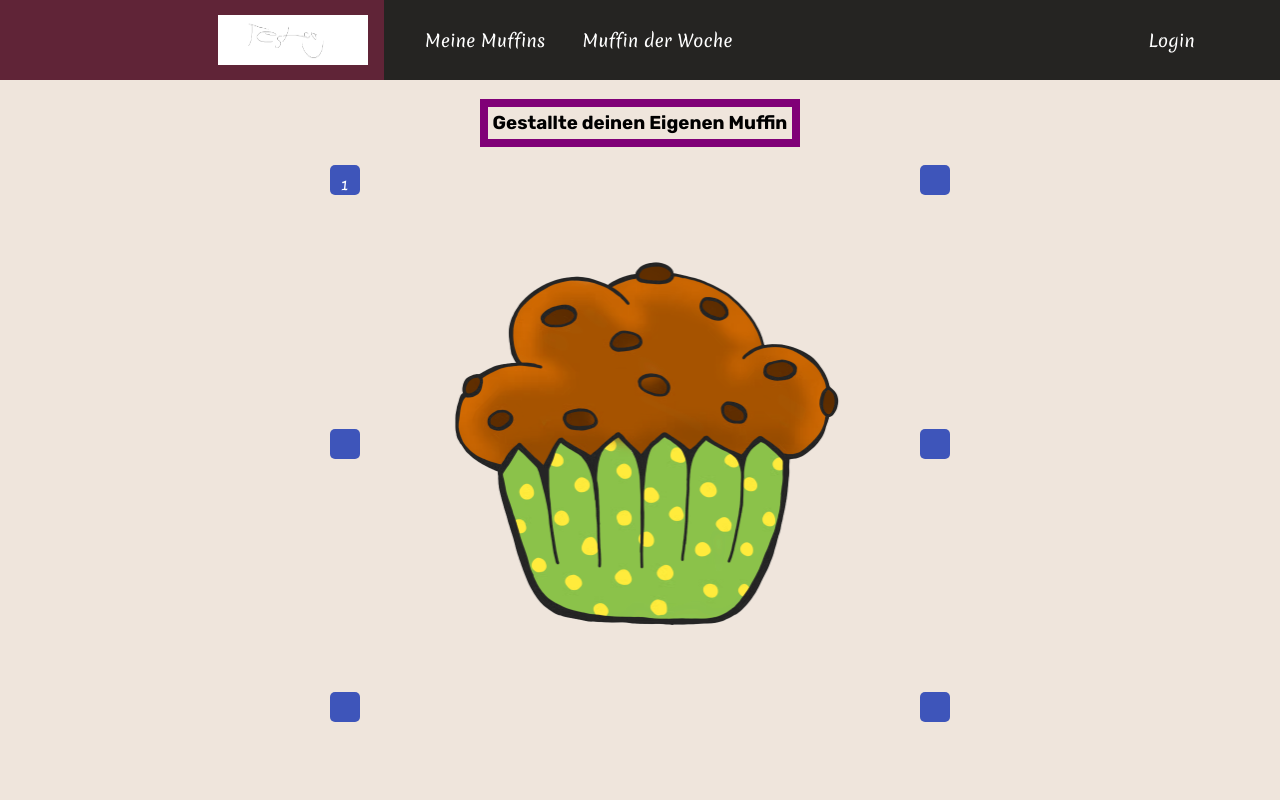
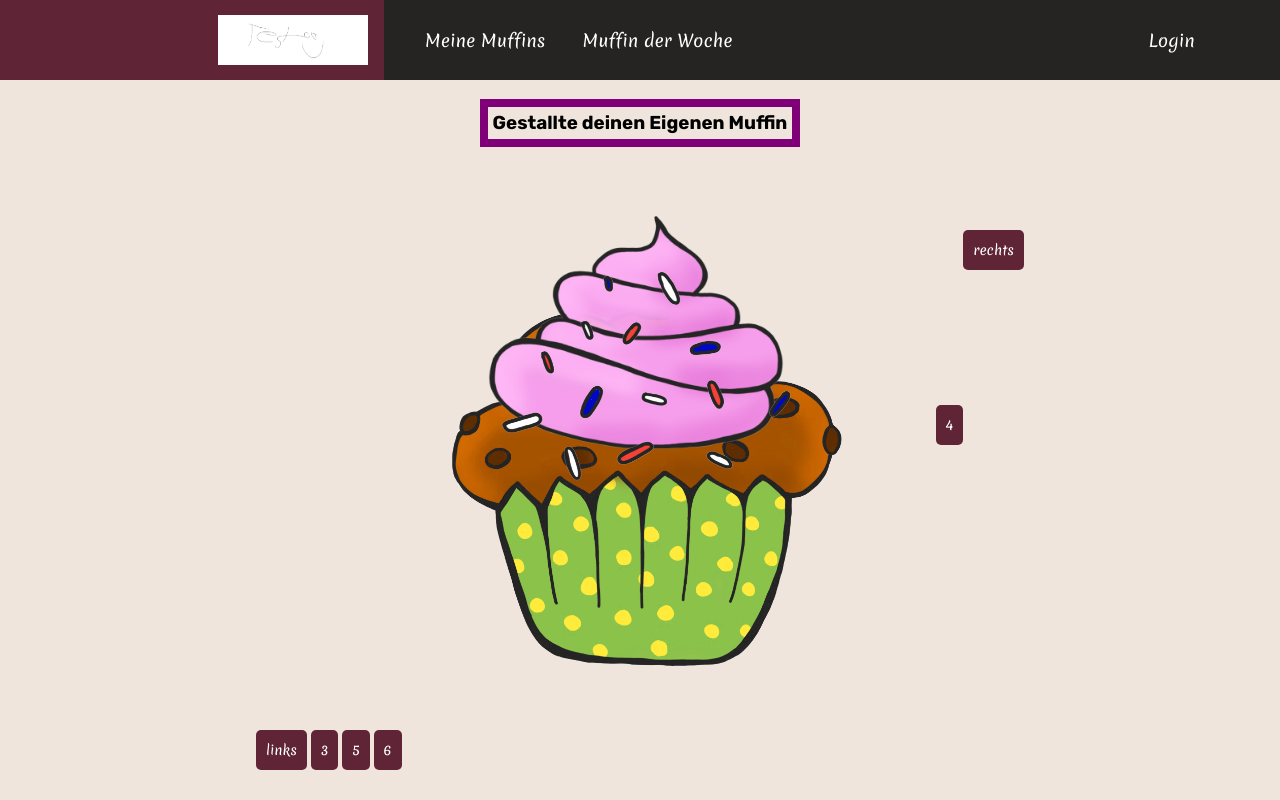
Before and after one commit to Chris-is-Github/muffin-maker, a website: page home.html in a window 1280 px wide. Drawn offline with Linux system fonts and the light colour scheme; no server answers.

Commit message:
all home

```diff
--- a/home.css
+++ b/home.css
@@ -4,114 +4,134 @@ body {
     background-color: #EFE5DC;
 }
 
+main{
+    display: flex;
+    justify-content: center;
+  }
 
 
-.logo {
-    background-color: #602437;
-    display: flex;
-    /* Verwendung von Flexbox für die Ausrichtung */
-    align-items: center;
-    /* Zentrieren der Elemente vertikal */
-}
-
-.headline {
-    font-size: 75%;
-}
 
 h1 {
     color: white;
 }
 
-.center {
-    display: flex;
 
-    justify-content: center;
+
+.muffin-maker {
+
+    width: 60%;
+    height: 70vh;
+    padding-top: 150px;
+    display: inline;
 }
 
-.muffin_maker {
-    display: grid;
-    grid-template-columns: 1fr 1fr 1fr 1fr 1fr 1fr 1fr 1fr 1fr 1fr 1fr 1fr 1fr;
-    grid-template-rows: 1fr 1fr 1fr 1fr 1fr 1fr 1fr 1fr 1fr 1fr 1fr;
+.muffin-container{
 
-    place-items: center;
+    width: 500px;
+  height: 500px;
 
-    height: 500px;
-}
+  position: relative;
+/*   margin: auto; */
 
-.muffin {
+  left: 50%;
+transform: translateX(-50%);
 
-    /* border-radius: 5px;
-    background-color: red;	 */
-    grid-row: 4;
-    grid-column: 5;
-
-}
-
-.muf {
-    height: 500%;
-    width: 500%;
-
-}
-
-.image {
-    width: 15%;
-    height: 15%;
-    border-radius: 50%;
-    margin-right: 20px;
 
 
 }
 
-.pfeil-lo,
-.pfeil-lm,
-.pfeil-lu,
-.pfeil-ro,
-.pfeil-rm,
-.pfeil-ru {
-    height: 30px;
-    width: 30px;
-    border-radius: 5px;
-    background-color: #3e55ba;
-}
+.img-muffin, .img-icing , .img-topping{
+    overflow: hidden;
+    position: absolute;
 
-.pfeil-lo {
-    grid-row: 3;
-    grid-column: 4;
-}
 
-.pfeil-lm {
-    grid-row: 4;
-    grid-column: 4;
-}
+    height: 100%;
 
-.pfeil-lu {
-    grid-row: 5;
-    grid-column: 4;
+
 
 }
 
-.pfeil-ro {
-    grid-row: 3;
-    grid-column: 10;
+
+.muffin, .icing, .topping {
+    margin:0;
+    padding:0;
+    width: 500px;
+    height:100%;
+
+  }
+
+.img-icing{
+
+top: -90px;
+left: 50px;
+
 
 }
 
-.pfeil-rm {
-    grid-row: 4;
-    grid-column: 10;
+
+
+.img-topping{
+top: -110px;
+z-index: 3;
+right: 60px;
+}
+
+.icing{
+width: 100%;
+height: 80%;
 
 }
 
-.pfeil-ru {
-    grid-row: 5;
-    grid-column: 10;
+.topping{
+    width: 115%;
+}
+
+.pfeil-links-oben,
+.pfeil-links-mitte,
+.pfeil-links-unten,
+
+.pfeil-rechts-oben,
+.pfeil-rechts-mitte,
+.pfeil-rechts-unten
+{
+
+    position: relative;
+}
+
+.pfeil-links-oben{
+
+}
+
+.pfeil-links-mitte{
+
+}
+
+.pfeil-links-unten{
+
+}
+
+.pfeil-rechts-oben{
+float: right;
+bottom: 500px;
+}
+
+.pfeil-rechts-mitte{
+    float: right;
+    bottom: 325px;
+
+
+}
+
+.center{
+        position: absolute;
 
 }
 
 
 
 h3 {
-
+    margin-left: auto;
+    margin-right: auto;
 
     border: 8px solid rgb(128, 0, 119);
     padding: 5px;
--- a/home.html
+++ b/home.html
@@ -28,21 +28,48 @@
 
         <div class="center">
             <h3>Gestallte deinen Eigenen Muffin</h3>
+
         </div>
 
-        <div class="muffin_maker">
-            <div class="muffin">
-                <img src="Bilder/Muffin/Muffin_DoppelSchoko.png" id="muf" class="muf">
-            </div>
-            <img name="slide" />
-            <!--  <div class="pfeil-lo">     </div> -->
-            <div class="pfeil-lm"> </div>
-            <div class="pfeil-lu"> </div>
-            <div class="pfeil-ro"> </div>
-            <div class="pfeil-rm"> </div>
-            <div class="pfeil-ru"> </div>
-            <button class="pfeil-lo " onclick="toppingright()"> 1</button>
+
+
+        <div class="muffin-maker">
+
+
+            <div class=" muffin-container">
+
+                <div class=" img-muffin">
+                      <img src="Bilder/Muffin/Muffin_DoppelSchoko.png"  class="muffin" id="muffin-home">
+                    </div>
+
+                    <div class=" img-topping">
+                      <img src="Bilder/Topping/Topping_Amerika.png" class="topping" id="topping-home" >
+
+                    </div>
+
+                    <div class="img-icing">
+                        <img src="Bilder/Icing/Icing_Erdbeer.png" class="icing"  id="icing-home">
+                    </div>
+
+
+
+
+
+                </div>
+
+                <button class="pfeil-links-oben" onclick="change_muffin(1)"> links </button>
+                <button class="pfeil-rechts-oben" onclick="change_muffin(2)"> rechts </button>
+
+                <button class="pfeil-links-mitte" onclick="change_muffin(3)"> 3</button>
+                <button class="pfeil-rechts-mitte" onclick="change_muffin(4)"> 4 </button>
+
+                <button class="pfeil-links-unten" onclick="change_muffin(5)"> 5</button>
+                <button class="pfeil-rechts-unten" onclick="change_muffin(6)"> 6 </button>
+
+
+
         </div>
+
 
         <div class="rezepte">
             <div class="zutaten"> </div>
--- a/home.js
+++ b/home.js
@@ -1,33 +1,8 @@
 let i = 0;
+let topping = [];
+let muffin = [];
+let icing = [];
 
-
-
-function getbilder() {
-   let e = 0;
-
-   function myFunction(item) {
-      images[e] = item;
-      e++;
-      console.log(images[e]);
-   }
-
-}
-
-
-function toppingright() {
-
-
-   if (i > 1) {
-      i = 0;
-   }
-
-   document.getElementById("muf").src = images[i];
-   i++;
-
-
-}
-
-addEventListener("DOMContentLoaded", (event) => {
 fetch('/muffins')
   .then(response => {
     if (!response.ok) {
@@ -36,8 +11,8 @@ addEventListener("DOMContentLoaded", (event) => {
     return response.json();
   })
   .then(data => {
-
-     console.log(data);
+    muffin = data.muffins;
+    console.log(muffin);
   })
   .catch(error => {
     console.error('Fehler beim Fetchen der Muffin-Daten:', error);
@@ -51,7 +26,8 @@ addEventListener("DOMContentLoaded", (event) => {
     return response.json();
   })
   .then(data => {
-     console.log(data);
+    topping = data.toppings;
+    console.log(topping);
   })
   .catch(error => {
     console.error('Fehler beim Fetchen der Muffin-Daten:', error);
@@ -65,13 +41,82 @@ addEventListener("DOMContentLoaded", (event) => {
     return response.json();
   })
   .then(data => {
-     console.log(data);
+    icing = data.icings;
+    console.log(icing);
   })
   .catch(error => {
     console.error('Fehler beim Fetchen der Muffin-Daten:', error);
   });
 
- });
+
+
+function change_muffin(button) {
+
+  switch (button) {
+
+    case 1:
+      i--;
+      if (i < 0) {
+        i = icing.length - 1;
+      }
+      document.getElementById("icing-home").src = icing[i].imageUrl;
+     break;
+
+    case 2:
+      i++;
+      if (i > icing.length - 1) {
+        i = 0;
+      }
+      document.getElementById("icing-home").src = icing[i].imageUrl;
+      break;
+
+
+
+    case 3:
+      i--;
+      if (i < 0) {
+        i = topping.length - 1;
+      }
+      document.getElementById("topping-home").src = topping[i].imageUrl;
+
+      break;
+
+    case 4:
+      i++;
+      if (i > topping.length - 1) {
+        i = 0;
+      }
+      document.getElementById("topping-home").src = topping[i].imageUrl;
+      break;
+    case 5:
+      i--;
+      if (i < 0) {
+        i = muffin.length - 1;
+      }
+      document.getElementById("muffin-home").src = muffin[i].imageUrl;
+
+      break;
+    case 6:
+      i++;
+      if (i > muffin.length - 1) {
+        i = 0;
+      }
+      document.getElementById("muffin-home").src = muffin[i].imageUrl;
+      break;
+
+
+    default:
+      break;
+  }
+
+
+
+}
+
+
+
+
+
 
 
 
```
Lines whose indentation alone changed are shown as unchanged.
